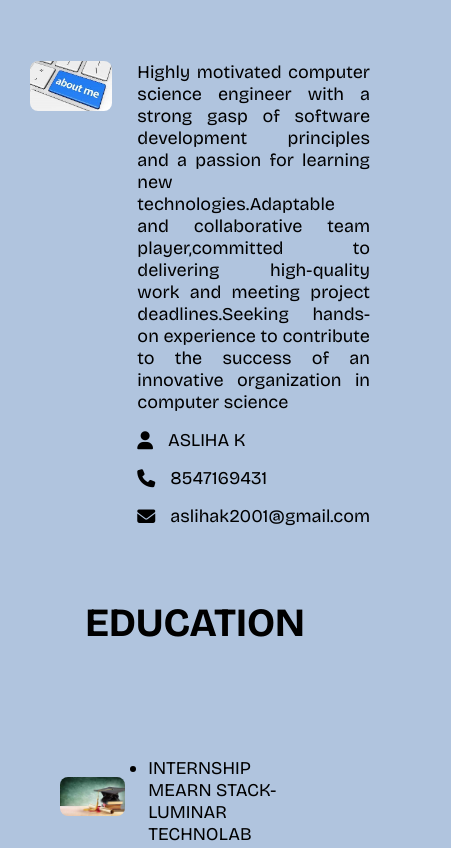
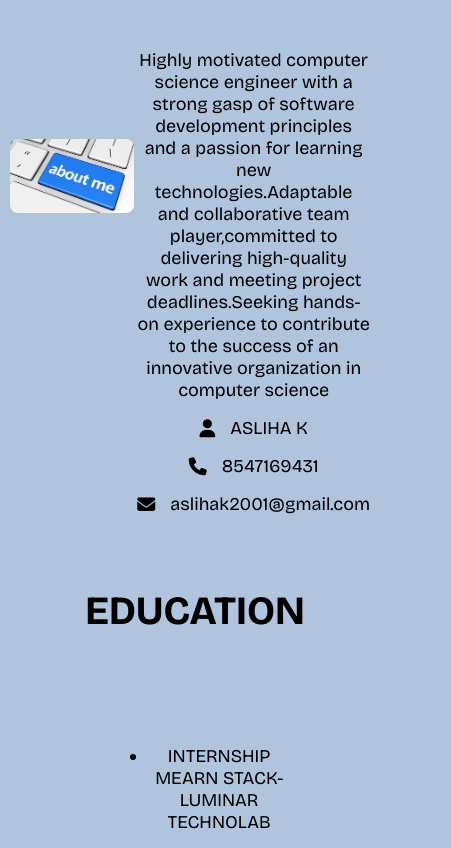
Before and after one commit to asliha123/portfolio, a plain HTML site: page index.html in a window 390 px wide. Shown: the part 600-1448 px from the top of the page, 451 px wide, since content can reach past the window. Drawn offline with nearby package versions, Linux system fonts and the light colour scheme.

Commit message:
portfolio

```diff
--- a/port.css
+++ b/port.css
@@ -219,3 +219,54 @@ nav ul li a:hover{
         body{
             background-color: lightsteelblue;
         }
+        @media(max-width:600px){
+            nav{
+                margin-left: 20px;
+
+
+            }
+            nav ul li{
+                font-size: 15px;
+                text-align: center;
+            }
+
+             .about-img img{
+                width: 90%;
+                 margin-top: 90px;
+                 align-items: center;
+                 margin-left: 10px;
+
+
+
+             }
+
+             .about-text{
+                align-items: center;
+                justify-content: center;
+                text-align: center;
+             }
+            .information .info-box{
+                text-align: center;
+                justify-content: center;
+            }
+            .education-img img{
+
+                width: 100%;
+                margin-top: 90px;
+                align-items: center;
+                justify-content: center;
+                margin-left: 10px;
+
+
+            }
+            .skill-image img{
+                align-items: center;
+                width: 80%;
+            }
+            .education-content{
+                align-items: center;
+                justify-content: center;
+                text-align: center;
+            }
+
+        }
```
